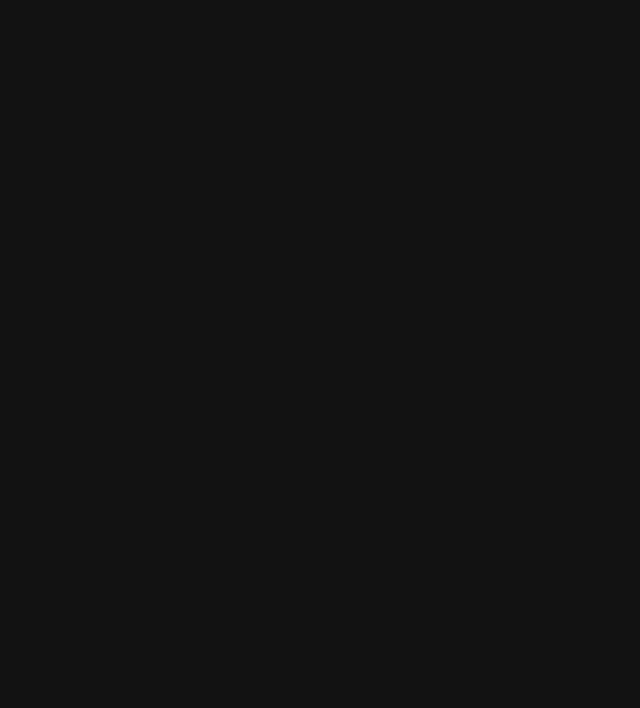
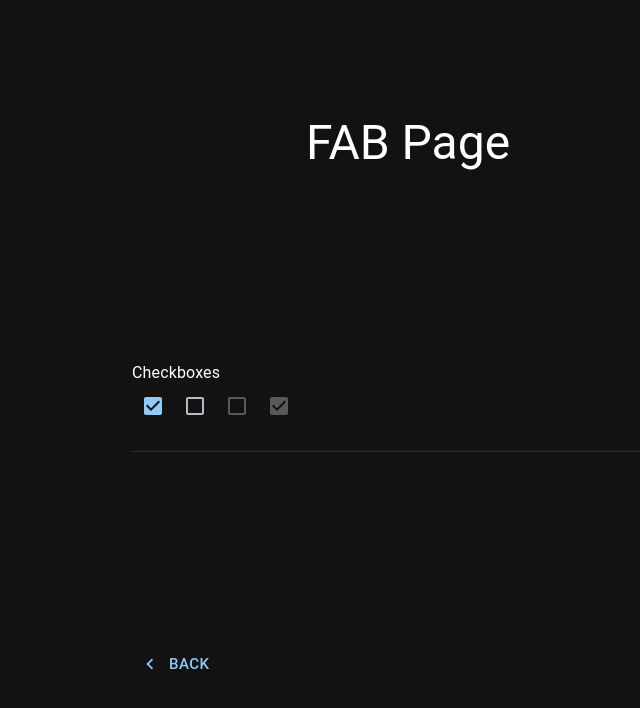
Before and after one commit to watcharakornton/mui_tutorials, a React (Vite) app: page /floating-action-button in a window 1280 px wide. Before the commit this address had no page. Shown: the top 708 px of the page, without its empty margins (232-872 px from the left). Built offline with nearby package versions, Linux system fonts and the light colour scheme.

Commit message:
Remove app.css and index.css,Adding Floating Action Button Page

```diff
--- a/src/App.jsx
+++ b/src/App.jsx
@@ -5,6 +5,7 @@ import AutoCompletePage from "./pages/AutoCompletePage";
 import ButtonPage from "./pages/ButtonPage";
 import ButtonGroupPage from "./pages/ButtonGroupPage";
 import CheckboxPage from "./pages/CheckboxPage";
+import FloatingActionButtonPage from "./pages/FloatingActionButtonPage";
 
 function App() {
   return (
@@ -15,6 +16,7 @@ function App() {
         <Route path="/button" element={<ButtonPage />} />
         <Route path="/button-group" element={<ButtonGroupPage />} />
         <Route path="/checkbox" element={<CheckboxPage />} />
+        <Route path="/floating-action-button" element={<FloatingActionButtonPage />} />
       </Routes>
     </Router>
   )
--- /dev/null
+++ b/src/pages/FloatingActionButtonPage.jsx
@@ -0,0 +1,43 @@
+import * as React from 'react'
+import { Container, Grid, Divider, Button, Typography } from '@mui/material';
+import ChevronLeftIcon from '@mui/icons-material/ChevronLeft';
+
+import {
+    Checkboxes,
+} from "../inputs/CheckboxComponent";
+
+const CheckboxPage = () => {
+    const sections = [
+        <Checkboxes />
+    ];
+
+    return (
+        <Container maxWidth="sm">
+            <Grid
+                container
+                alignItems="center"
+                justifyContent="center"
+                sx={{ minHeight: "100vh" }}
+            >
+                <Grid item xs={12}>
+                    <Typography variant='h3' align='center' sx={{ mt: 5 }}>
+                        FAB Page
+                    </Typography>
+                </Grid>
+                {sections.map((Component, index) => (
+                    <React.Fragment key={index}>
+                        <Grid item xs={12} sx={{ mt: 5 }}>
+                            {Component}
+                            <Divider sx={{ mt: 3, width: "100%" }} />
+                        </Grid>
+                    </React.Fragment>
+                ))}
+                <Grid item xs={12} sx={{ my: 5 }}>
+                    <Button size='large' startIcon={<ChevronLeftIcon />} href="/">Back</Button>
+                </Grid>
+            </Grid>
+        </Container>
+    )
+}
+
+export default CheckboxPage
--- a/src/pages/Home.jsx
+++ b/src/pages/Home.jsx
@@ -41,7 +41,7 @@ const Home = () => {
         { title: 'Button Page', href: "/button" },
         { title: 'Button Group Page', href: "/button-group" },
         { title: 'Checkbox Page', href: "/checkbox" },
-        { title: 'Templates', href: "/", isTemplate: true },
+        { title: 'FAB page', href: "/floating-action-button"},
         { title: 'Templates', href: "/", isTemplate: true },
         { title: 'Templates', href: "/", isTemplate: true },
         { title: 'Templates', href: "/", isTemplate: true },
```
Also changed, not shown: src/App.css (deleted), src/index.css (deleted), src/inputs/FloatingActionButtonComponent.jsx (added).
